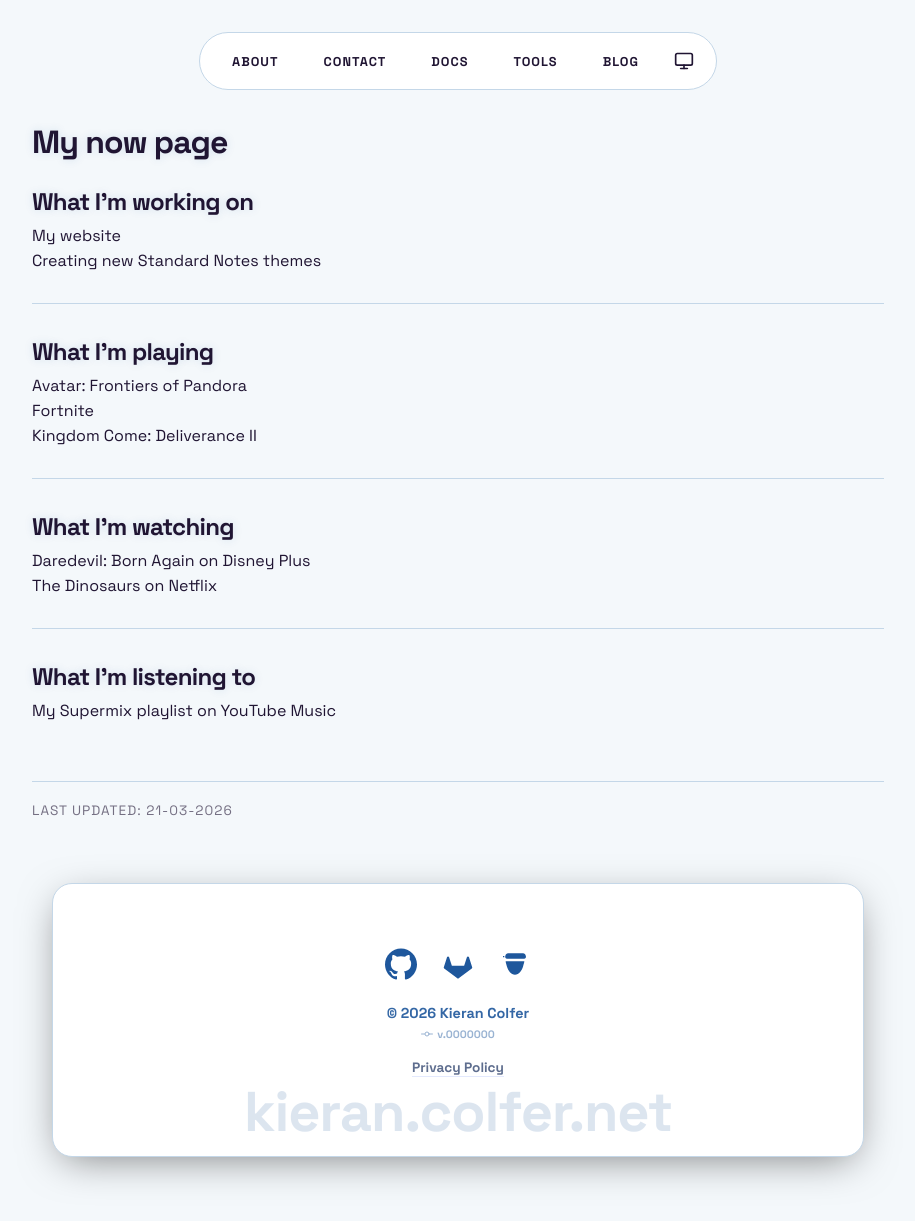
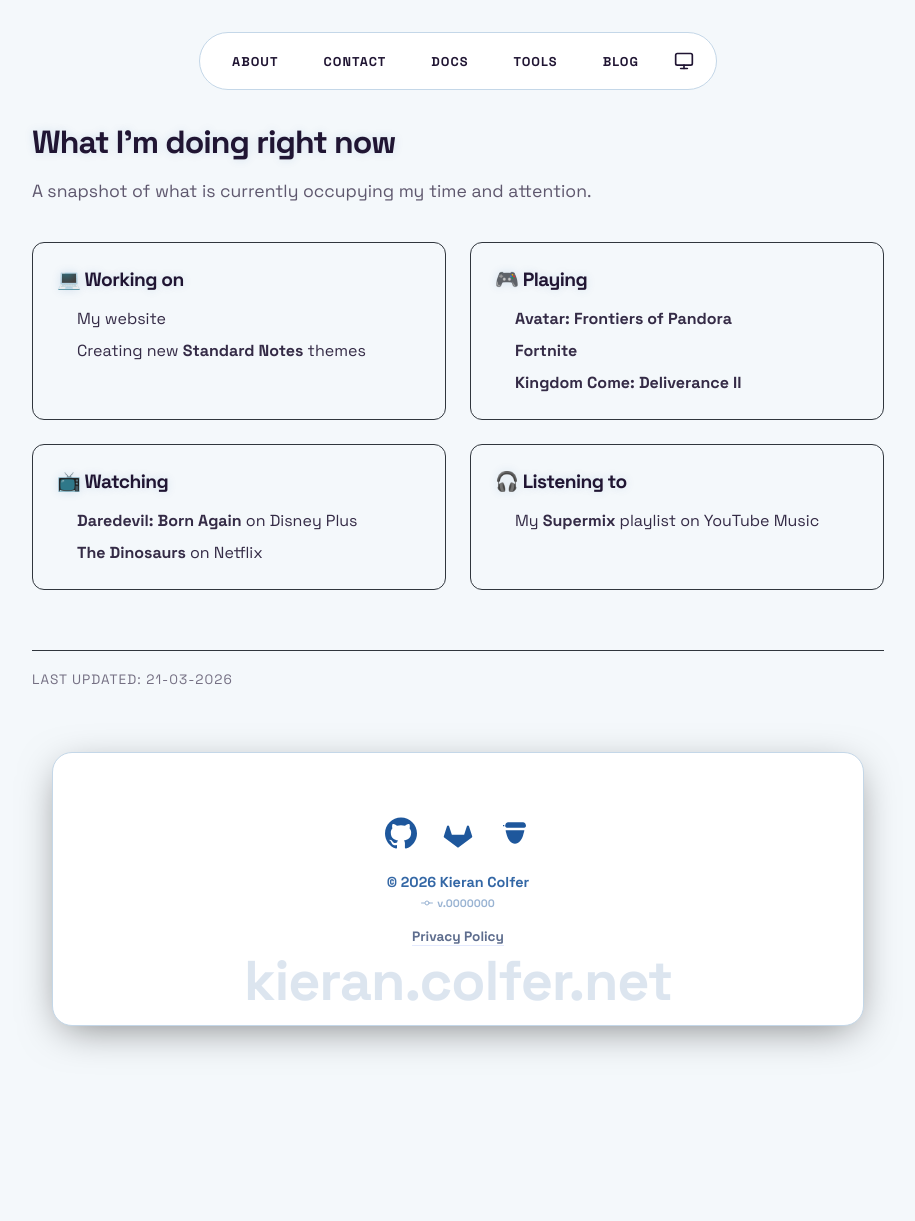
Before and after one commit to PASSK3YS/PASSK3YS.github.io, a Jekyll site: the page built from now.md, in a window 1280 px wide. Shown: the whole page, without its empty margins (182-1097 px from the left). Built offline with Jekyll 4.4.1, drawn with Linux system fonts in a browser that asks for light colours; after the commit the page ends 1090 px from its top, so only the background shows below that.

Commit message:
chore: improve now page layout

```diff
--- a/now.md
+++ b/now.md
@@ -1,39 +1,95 @@
 ---
 layout: default
-title: My now page
+title: Now
 permalink: /now/
 ---
 
-<div class="page-content" markdown="1">
+<style>
+  .now-grid {
+    display: grid;
+    grid-template-columns: repeat(auto-fit, minmax(280px, 1fr));
+    gap: 24px;
+    margin-top: 40px;
+    margin-bottom: 40px;
+  }
+  .now-card {
+    background-color: rgba(255, 255, 255, 0.02);
+    border: 1px solid var(--border-color, #30363d);
+    border-radius: 12px;
+    padding: 24px;
+    transition: transform 0.2s ease, border-color 0.2s ease;
+  }
+  .now-card:hover {
+    border-color: #8b949e;
+    transform: translateY(-2px);
+  }
+  .now-card h2 {
+    font-size: 1.2rem;
+    margin-top: 0;
+    margin-bottom: 16px;
+    border-bottom: none;
+    display: flex;
+    align-items: center;
+    gap: 8px;
+    padding-bottom: 0;
+  }
+  .now-card ul {
+    margin: 0;
+    padding-left: 20px;
+  }
+  .now-card li {
+    margin-bottom: 10px;
+    opacity: 0.9;
+    line-height: 1.4;
+  }
+  .now-card li:last-child {
+    margin-bottom: 0;
+  }
+</style>
 
-# My now page
+<div class="page-content">
+  <h1 style="margin-top: 0; margin-bottom: 10px;">What I'm doing right now</h1>
+  <p style="opacity: 0.7; font-size: 1.1rem;">A snapshot of what is currently occupying my time and attention.</p>
 
-## What I'm working on
-- My website
-- Creating new Standard Notes themes
+  <div class="now-grid">
 
----
+    <div class="now-card">
+      <h2>💻 Working on</h2>
+      <ul>
+        <li>My website</li>
+        <li>Creating new <strong>Standard Notes</strong> themes</li>
+      </ul>
+    </div>
 
-## What I'm playing
-- Avatar: Frontiers of Pandora
-- Fortnite
-- Kingdom Come: Deliverance II
+    <div class="now-card">
+      <h2>🎮 Playing</h2>
+      <ul>
+        <li><strong>Avatar: Frontiers of Pandora</strong></li>
+        <li><strong>Fortnite</strong></li>
+        <li><strong>Kingdom Come: Deliverance II</strong></li>
+      </ul>
+    </div>
 
----
+    <div class="now-card">
+      <h2>📺 Watching</h2>
+      <ul>
+        <li><strong>Daredevil: Born Again</strong> on Disney Plus</li>
+        <li><strong>The Dinosaurs</strong> on Netflix</li>
+      </ul>
+    </div>
 
-## What I'm watching
-- Daredevil: Born Again on Disney Plus
-- The Dinosaurs on Netflix
+    <div class="now-card">
+      <h2>🎧 Listening to</h2>
+      <ul>
+        <li>My <strong>Supermix</strong> playlist on YouTube Music</li>
+      </ul>
+    </div>
 
----
+  </div>
 
-## What I'm listening to
-- My Supermix playlist on YouTube Music
-
-<div style="margin-top: 60px; padding-top: 20px; border-top: 1px solid var(--border);">
-  <p style="font-size: 0.85rem; opacity: 0.6; text-transform: uppercase; letter-spacing: 1px; margin: 0;">
-    Last updated: {{ site.time | date: "%d-%m-%Y" }}
-  </p>
+  <div style="margin-top: 60px; padding-top: 20px; border-top: 1px solid var(--border-color, #30363d);">
+    <p style="font-size: 0.85rem; opacity: 0.6; text-transform: uppercase; letter-spacing: 1px; margin: 0;">
+      Last updated: {{ site.time | date: "%d-%m-%Y" }}
+    </p>
+  </div>
 </div>
-
-</div>
```
